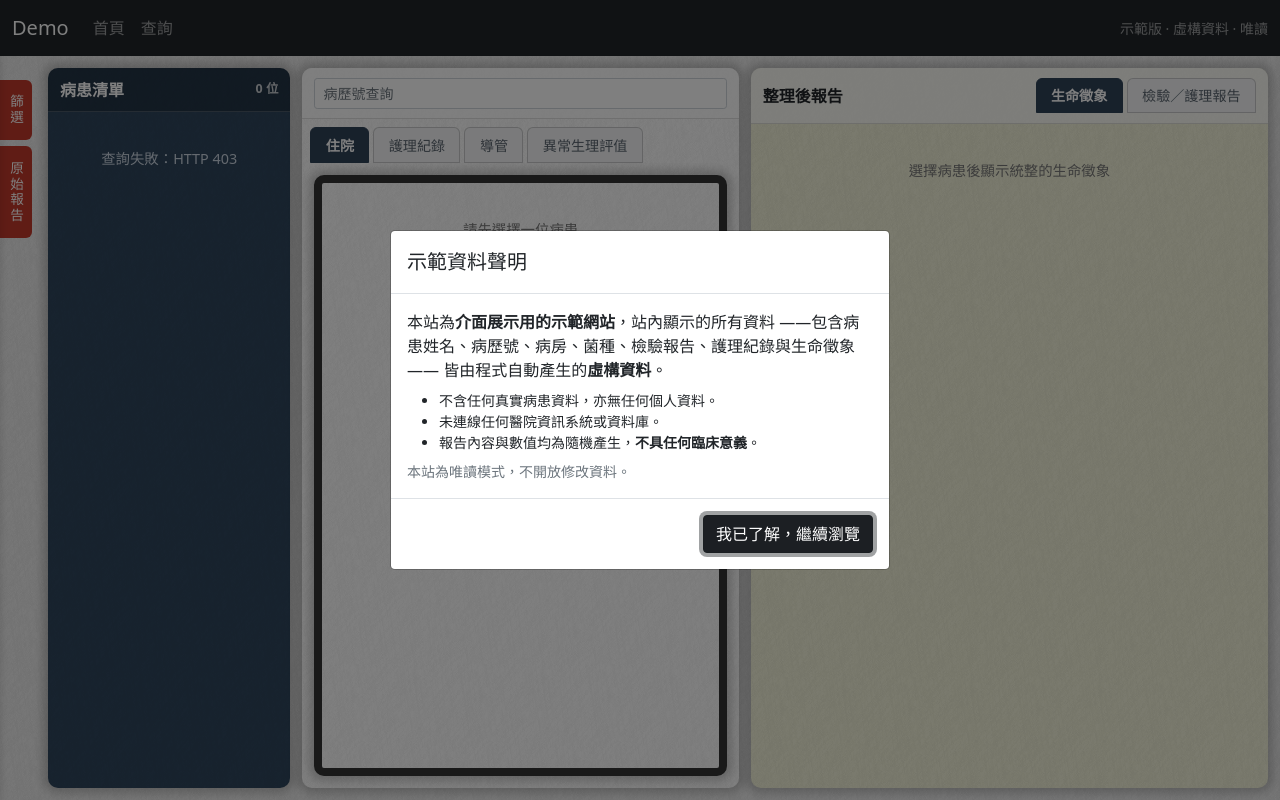
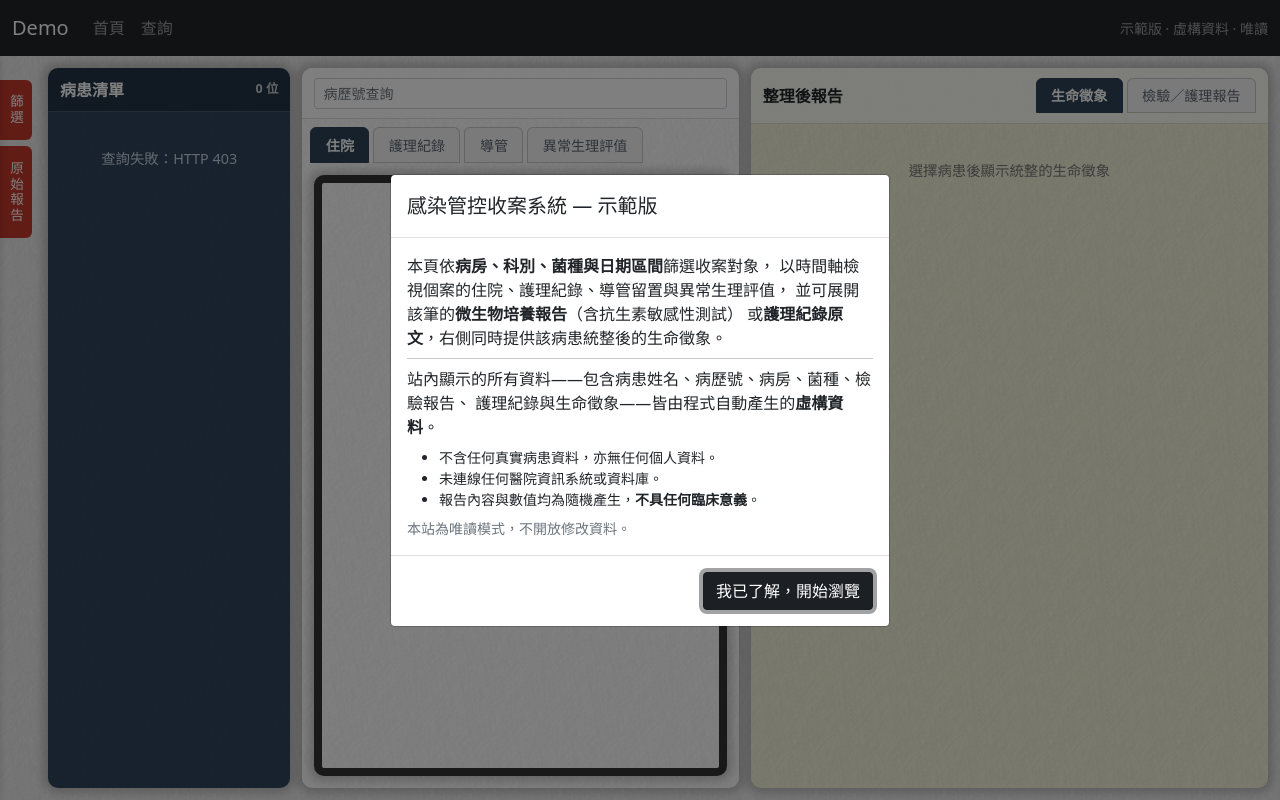
Before and after one commit to Xin-Chi/infection-control-demo, a Django app: page /infection/search/ in a window 1280 px wide. Run offline with Django 4.2, Linux system fonts and the light colour scheme; data that the repository does not hold is empty; some libraries are stand-ins or nearby versions.

Commit message:
Put the system's description in the search page's notice
The search page is the URL that gets shared, so a visitor can land there
without ever seeing the home page. The notice already has to be acknowledged
before anything is shown, which makes it the one place a description is
guaranteed to be read — so it now opens with what the page does, then gives
the fictional-data disclaimer.

Co-Authored-By: Claude Opus 5 <noreply@anthropic.com>

```diff
--- a/templates/infection/search.html
+++ b/templates/infection/search.html
@@ -12,19 +12,32 @@ overlapped as soon as the window changed size.
 Shown on every visit to this page, before any record is displayed.  Uses
 Bootstrap's modal with a static backdrop so it cannot be dismissed by clicking
 away or pressing Esc — acknowledging it is the point.
+
+It also carries the one-paragraph description of what the system does, because
+this page is the link that gets shared: a visitor who lands here directly must
+not have to work out what they are looking at, and cannot be relied upon to go
+back to the home page for context.
 {% endcomment %}
 <div class="modal fade" id="demoNotice" tabindex="-1" data-bs-backdrop="static"
      data-bs-keyboard="false" aria-labelledby="demoNoticeTitle" aria-hidden="true">
     <div class="modal-dialog modal-dialog-centered">
         <div class="modal-content">
             <div class="modal-header">
-                <h2 class="modal-title h5" id="demoNoticeTitle">示範資料聲明</h2>
+                <h2 class="modal-title h5" id="demoNoticeTitle">
+                    感染管控收案系統 — 示範版
+                </h2>
             </div>
             <div class="modal-body">
                 <p class="mb-2">
-                    本站為<strong>介面展示用的示範網站</strong>，站內顯示的所有資料
-                    ——包含病患姓名、病歷號、病房、菌種、檢驗報告、護理紀錄與生命徵象——
-                    皆由程式自動產生的<strong>虛構資料</strong>。
+                    本頁依<strong>病房、科別、菌種與日期區間</strong>篩選收案對象，
+                    以時間軸檢視個案的住院、護理紀錄、導管留置與異常生理評值，
+                    並可展開該筆的<strong>微生物培養報告</strong>（含抗生素敏感性測試）
+                    或<strong>護理紀錄原文</strong>，右側同時提供該病患統整後的生命徵象。
+                </p>
+                <hr class="my-2">
+                <p class="mb-2">
+                    站內顯示的所有資料——包含病患姓名、病歷號、病房、菌種、檢驗報告、
+                    護理紀錄與生命徵象——皆由程式自動產生的<strong>虛構資料</strong>。
                 </p>
                 <ul class="small mb-2">
                     <li>不含任何真實病患資料，亦無任何個人資料。</li>
@@ -37,7 +50,7 @@ away or pressing Esc — acknowledging it is the point.
             </div>
             <div class="modal-footer">
                 <button type="button" class="btn btn-dark" id="demoNoticeConfirm">
-                    我已了解，繼續瀏覽
+                    我已了解，開始瀏覽
                 </button>
             </div>
         </div>
```
